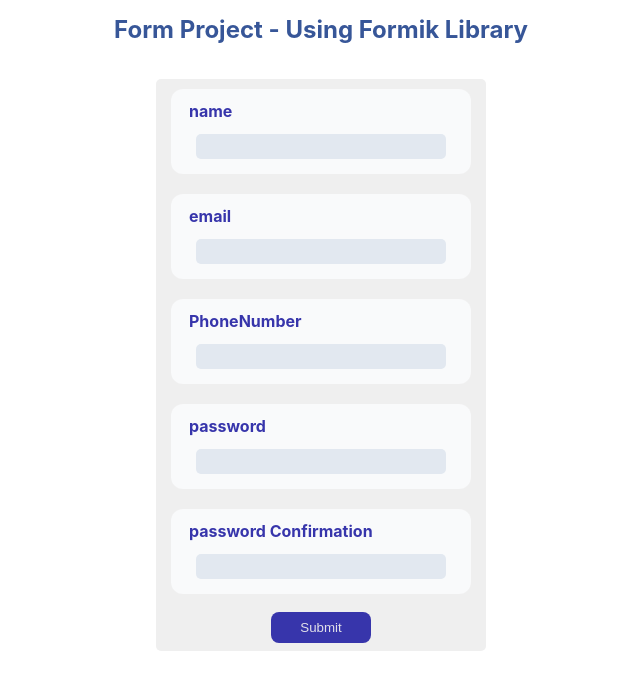
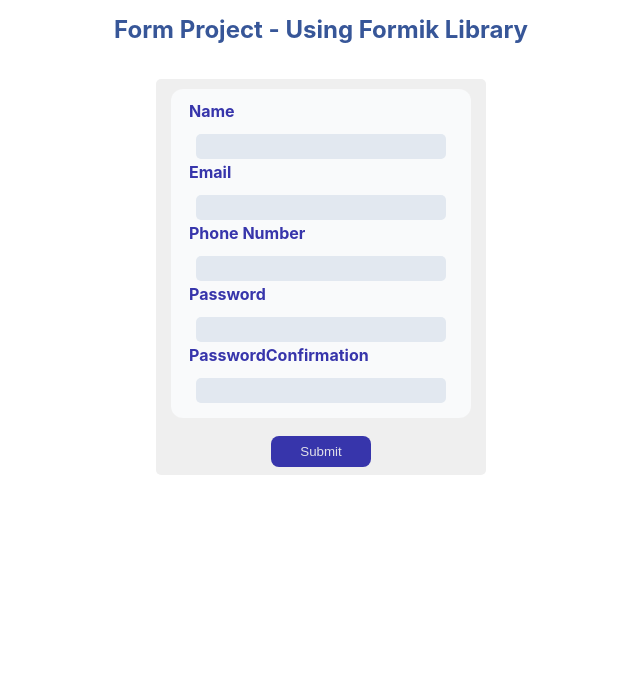
Before and after one commit to alireza921/Form-project, a React (Create React App) app: page / in a window 1280 px wide. Shown: the top 690 px of the page, without its empty margins (319-959 px from the left). Built offline with nearby package versions, Linux system fonts and the light colour scheme.

Commit message:
InputComponent added

```diff
--- /dev/null
+++ b/src/common/inputComponent/inputComponent.js
@@ -0,0 +1,25 @@
+import styles from './inputcomponent.module.css'
+
+const Input = ({ inputValue , formik }) => {
+  return (
+    <>
+      <div className={styles.inputContainer}>
+        {inputValue.map((item) => (
+          <>
+            <label> {item.label} </label>
+            <input
+              {...formik.getFieldProps(item.name)}
+              type={item.type}
+              name={item.name}
+            />
+            {formik.errors[item.name] && formik.touched[item.name] && (
+              <div className={styles.err}> {formik.errors[item.name]} </div>
+            )}
+          </>
+        ))}
+      </div>
+    </>
+  );
+};
+
+export default Input;
--- /dev/null
+++ b/src/common/inputComponent/inputcomponent.module.css
@@ -0,0 +1,55 @@
+
+.container {
+    background: #efefef;
+    display: flex;
+    flex-direction: column;
+    justify-content: space-between;
+    align-items: center;
+    margin-top: 20px;
+    border-radius: 5px;
+}
+
+.inputContainer{
+    background-color: #f9fafb;
+    padding: 12px 18px;
+    margin: 10px 15px;
+    border-radius: 12px;
+    font-weight: bold;
+    color: #3735ab;
+    width: 300px;
+    /* display: flex;
+    flex-direction: row;
+    justify-content: space-between;
+    align-content: center;
+    align-items: center; */
+
+}
+
+.err {
+    font-size: 12px;
+    margin-top: 3px;
+    color: #eb3434;
+}
+
+.inputContainer label {
+    /* font-size: 18px; */
+    /* color: #152aaa; */
+    display: inline-block;
+    width: 220px;
+    margin-bottom: 10px;
+}
+
+.inputContainer input {
+    width: 250px;
+    background-color: #e2e8f0;
+    outline: rgb(36, 22, 1);
+    border-radius: 5px;
+    padding: 5px;
+    margin: 3px 7px;
+    border: none;
+}
+
+.inputContainer input:focus {
+    background: linear-gradient(180deg,#dbc2c278, #82b8e166);
+    border: solid 2px #375cde;
+}
--- a/src/components/SignUpForm/SignUpForm.js
+++ b/src/components/SignUpForm/SignUpForm.js
@@ -1,6 +1,15 @@
 import { useFormik } from "formik";
 import styles from "./signupform.module.css";
 import * as yup from "yup";
+import Input from "../../common/inputComponent/inputComponent";
+
+const inputValue = [
+  { label: "Name", type: "text", name: "name" },
+  { label: "Email", type: "email", name: "email" },
+  { label: "Phone Number", type: "phoneNumber", name: "phoneNumber" },
+  { label: "Password", type: "text", name: "password" },
+  { label: "PasswordConfirmation", type: "text", name: "passwordConfirmation" },
+];
 
 const initialValues = {
   name: "",
@@ -54,58 +63,7 @@
   return (
     <section className={styles.holder}>
       <form onSubmit={formik.handleSubmit} className={styles.container}>
-        <div className={styles.inputContainer}>
-          <label> name </label>
-          <input {...formik.getFieldProps("name")} type='text' name='name' />
-          {formik.errors.name && formik.touched.name && (
-            <div className={styles.err}> {formik.errors.name} </div>
-          )}
-        </div>
-
-        <div className={styles.inputContainer}>
-          <label> email </label>
-          <input {...formik.getFieldProps("email")} type='email' name='email' />
-          {formik.errors.email && formik.touched.email && (
-            <div className={styles.err}> {formik.errors.email} </div>
-          )}
-        </div>
-
-        <div className={styles.inputContainer}>
-          <label> PhoneNumber </label>
-          <input
-            {...formik.getFieldProps("phoneNumber")}
-            type='phoneNumber'
-            name='phoneNumber'
-          />
-          {formik.errors.phoneNumber && formik.touched.phoneNumber && (
-            <div className={styles.err}> {formik.errors.phoneNumber} </div>
-          )}
-        </div>
-
-        <div className={styles.inputContainer}>
-          <label> password </label>
-          <input
-            {...formik.getFieldProps("password")}
-            type='text'
-            name='password'
-          />
-          {formik.errors.password && formik.touched.password && (
-            <div className={styles.err}> {formik.errors.password} </div>
-          )}
-        </div>
-
-        <div className={styles.inputContainer}>
-          <label> password Confirmation</label>
-          <input
-            {...formik.getFieldProps("passwordConfirmation")}
-            type='text'
-            name='passwordConfirmation'
-          />
-          {formik.errors.passwordConfirmation && formik.touched.passwordConfirmation && (
-            <div className={styles.err}> {formik.errors.passwordConfirmation} </div>
-          )}
-        </div>
-
+        <Input inputValue={inputValue} formik={formik} />
         <div>
           <button type='submit' className={styles.btn}>
             Submit
```
